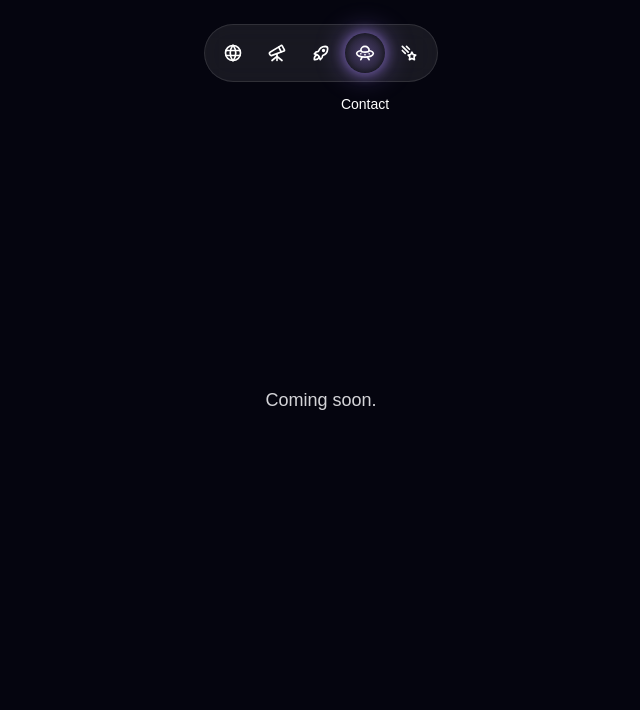
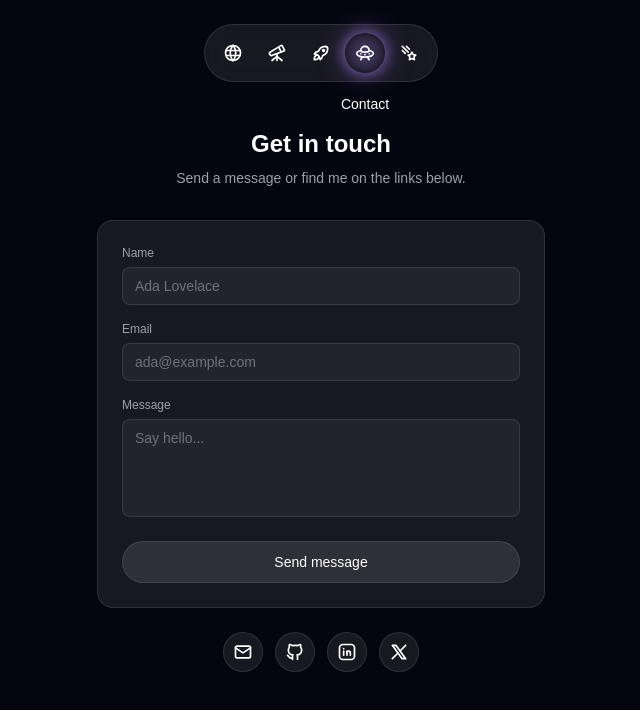
Before and after one commit to swapnil-dhanke/swapnildhanke.com, a Next.js app: page /contact in a window 1280 px wide. Shown: the top 710 px of the page, without its empty margins (319-959 px from the left). Built offline with nearby package versions, Linux system fonts and the light colour scheme.

Commit message:
Build out contact page: form with mailto submission, social links row

```diff
--- a/src/app/contact/page.tsx
+++ b/src/app/contact/page.tsx
@@ -1,7 +1,127 @@
+"use client";
+
+import { useState, type FormEvent } from "react";
+import {
+  IconBrandGithub,
+  IconBrandLinkedin,
+  IconBrandX,
+  IconMail,
+} from "@tabler/icons-react";
+import { site } from "@/content/site";
+
+const SOCIAL_LINKS = [
+  { href: site.social.github, label: "GitHub", Icon: IconBrandGithub },
+  { href: site.social.linkedin, label: "LinkedIn", Icon: IconBrandLinkedin },
+  { href: site.social.twitter, label: "X", Icon: IconBrandX },
+] as const;
+
 export default function ContactPage() {
+  const [name, setName] = useState("");
+  const [email, setEmail] = useState("");
+  const [message, setMessage] = useState("");
+
+  function handleSubmit(event: FormEvent<HTMLFormElement>) {
+    event.preventDefault();
+
+    const subject = `Message from ${name || "your site"}`;
+    const body = `${message}\n\n— ${name}${email ? ` (${email})` : ""}`;
+    const mailto = `mailto:${site.email}?subject=${encodeURIComponent(subject)}&body=${encodeURIComponent(body)}`;
+
+    window.location.href = mailto;
+  }
+
   return (
-    <main className="flex min-h-screen w-full items-center justify-center bg-[#05050f] text-white">
-      <p className="text-lg text-zinc-300">Coming soon.</p>
+    <main className="flex min-h-screen w-full items-center justify-center bg-[#05050f] px-6 py-32 text-white">
+      <div className="w-full max-w-md">
+        <div className="mb-8 text-center">
+          <h1 className="text-2xl font-semibold">Get in touch</h1>
+          <p className="mt-2 text-sm text-zinc-400">
+            Send a message or find me on the links below.
+          </p>
+        </div>
+
+        <form
+          onSubmit={handleSubmit}
+          className="nav-glass flex flex-col gap-4 rounded-2xl border border-white/10 bg-white/8 p-6"
+        >
+          <div className="flex flex-col gap-1.5">
+            <label htmlFor="name" className="text-xs font-medium text-zinc-400">
+              Name
+            </label>
+            <input
+              id="name"
+              name="name"
+              type="text"
+              required
+              value={name}
+              onChange={(event) => setName(event.target.value)}
+              className="rounded-lg border border-white/10 bg-white/5 px-3 py-2 text-sm text-white outline-none placeholder:text-zinc-500 focus:border-white/25"
+              placeholder="Ada Lovelace"
+            />
+          </div>
+
+          <div className="flex flex-col gap-1.5">
+            <label htmlFor="email" className="text-xs font-medium text-zinc-400">
+              Email
+            </label>
+            <input
+              id="email"
+              name="email"
+              type="email"
+              required
+              value={email}
+              onChange={(event) => setEmail(event.target.value)}
+              className="rounded-lg border border-white/10 bg-white/5 px-3 py-2 text-sm text-white outline-none placeholder:text-zinc-500 focus:border-white/25"
+              placeholder="ada@example.com"
+            />
+          </div>
+
+          <div className="flex flex-col gap-1.5">
+            <label htmlFor="message" className="text-xs font-medium text-zinc-400">
+              Message
+            </label>
+            <textarea
+              id="message"
+              name="message"
+              required
+              rows={4}
+              value={message}
+              onChange={(event) => setMessage(event.target.value)}
+              className="resize-none rounded-lg border border-white/10 bg-white/5 px-3 py-2 text-sm text-white outline-none placeholder:text-zinc-500 focus:border-white/25"
+              placeholder="Say hello..."
+            />
+          </div>
+
+          <button
+            type="submit"
+            className="mt-2 rounded-full border border-white/10 bg-white/10 py-2.5 text-sm font-medium text-white transition-colors hover:bg-white/20"
+          >
+            Send message
+          </button>
+        </form>
+
+        <div className="mt-6 flex items-center justify-center gap-3">
+          <a
+            href={`mailto:${site.email}`}
+            aria-label="Email"
+            className="flex h-10 w-10 items-center justify-center rounded-full border border-white/10 bg-white/8 text-white transition-colors hover:bg-white/15"
+          >
+            <IconMail className="h-5 w-5" stroke={2} />
+          </a>
+          {SOCIAL_LINKS.map(({ href, label, Icon }) => (
+            <a
+              key={label}
+              href={href}
+              target="_blank"
+              rel="noreferrer"
+              aria-label={label}
+              className="flex h-10 w-10 items-center justify-center rounded-full border border-white/10 bg-white/8 text-white transition-colors hover:bg-white/15"
+            >
+              <Icon className="h-5 w-5" stroke={2} />
+            </a>
+          ))}
+        </div>
+      </div>
     </main>
   );
 }
```
